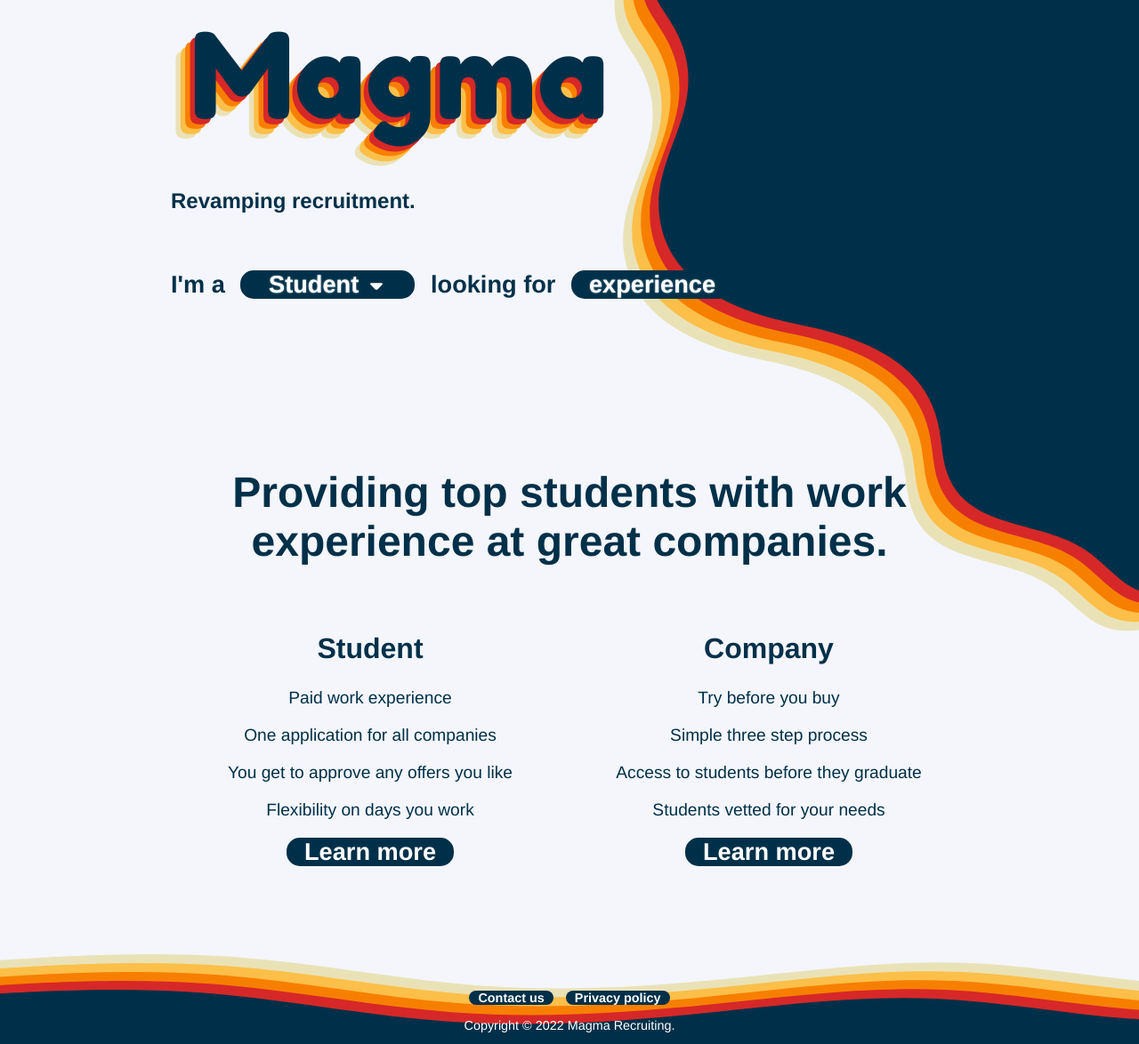
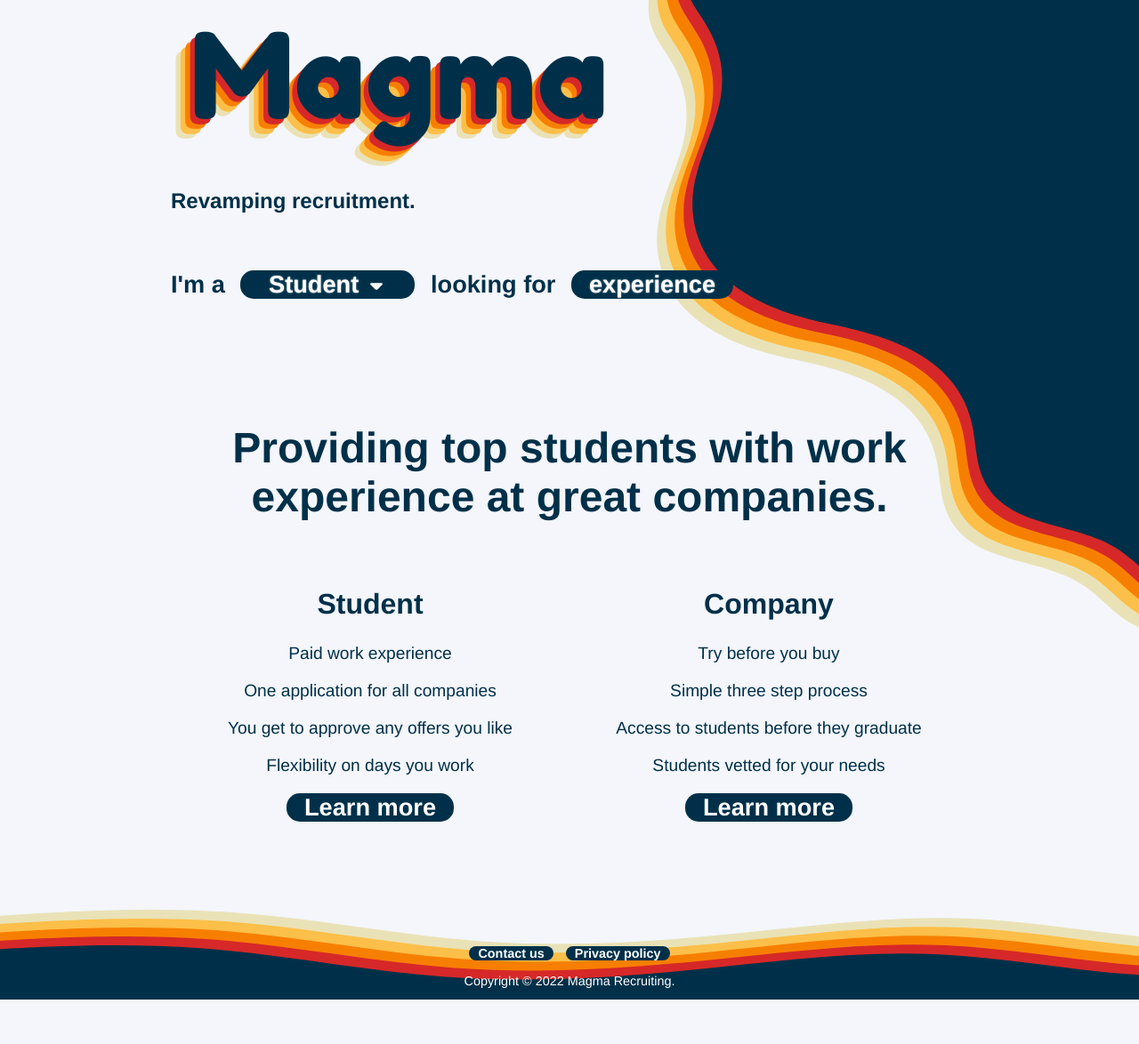
Before and after one commit to magma-recruiting/website, a Jekyll site: the page built from index.html, in a window 1280 px wide. Shown: the whole page at 89% size. Built offline with Jekyll 4.4.1, drawn with Linux system fonts in a browser that asks for light colours; after the commit the page ends 1124 px from its top, so only the background shows below that.

Commit message:
* Modified positioning

```diff
--- a/_sass/home.scss
+++ b/_sass/home.scss
@@ -44,7 +44,7 @@
 
 #why-use {
   text-align: center;
-  padding-top: 100px;
+  padding-top: 50px;
   font-size: 3rem;
 }
 
--- a/_sass/main.scss
+++ b/_sass/main.scss
@@ -129,7 +129,7 @@
     height: 100%;
 
     $upwards-adjustment: -10%;
-    $leftwards-adjustment: -10%;
+    $leftwards-adjustment: -15%;
     $separation: 10px;
 
     &:nth-child(5) {
```
